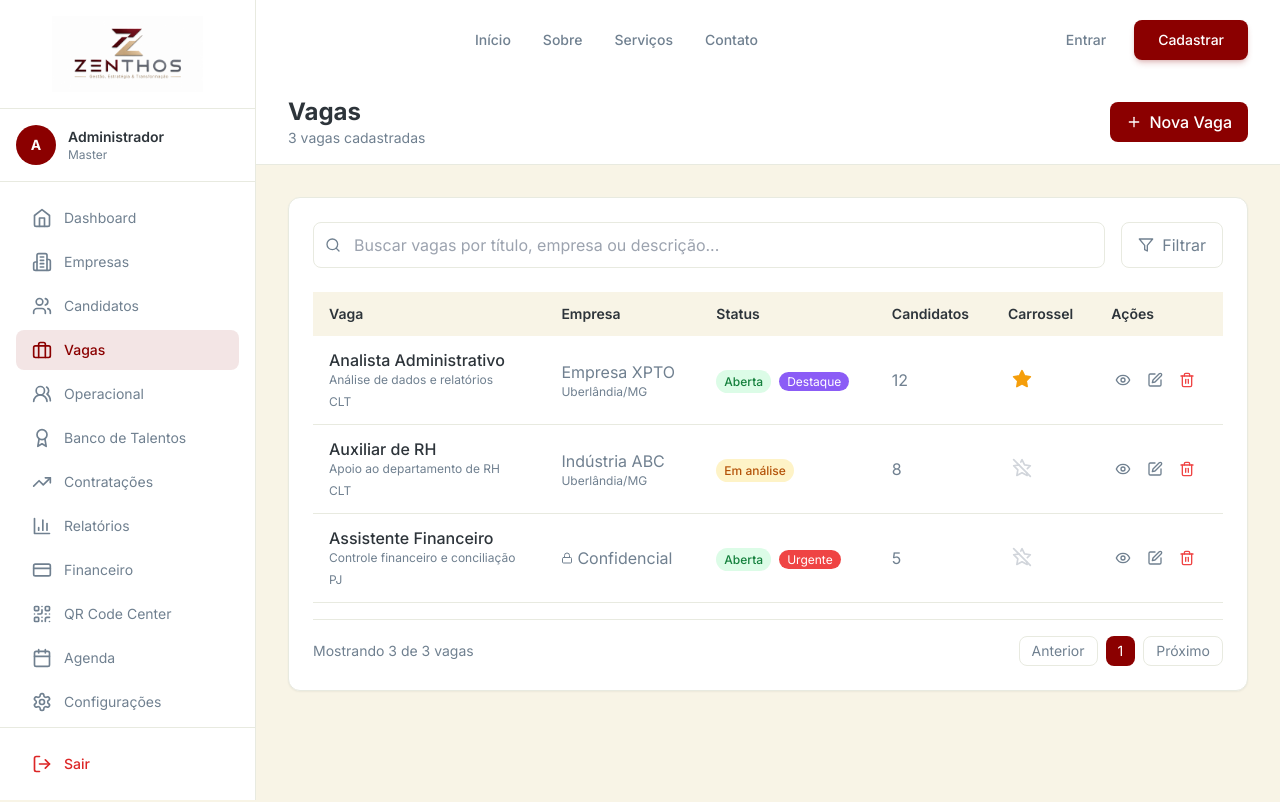
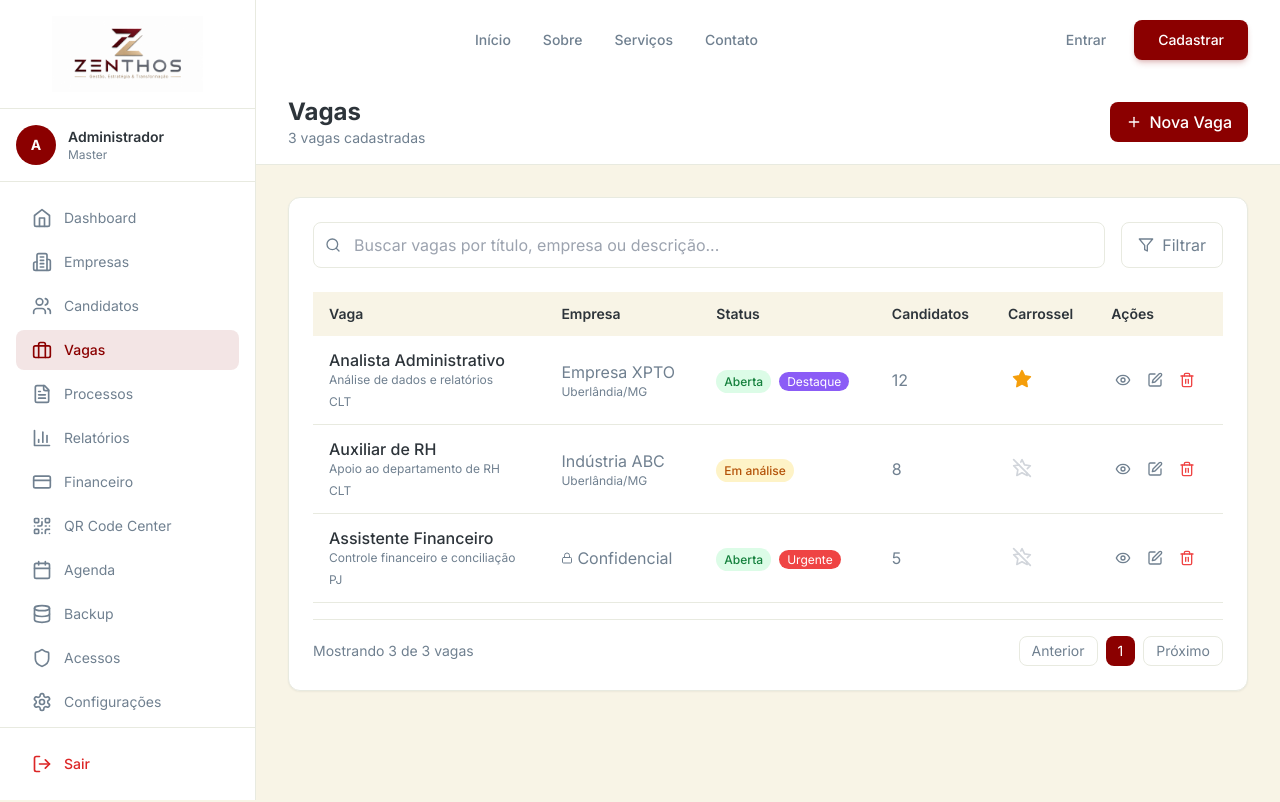
Before and after one commit to trivoroficial/consult_recruit, a Next.js app: page /admin/vagas in a window 1280 px wide. Shown: the top 802 px of the page. Built offline with nearby package versions, Linux system fonts and the light colour scheme; sample sign-in values are in the browser's storage; a web font is replaced by a local one.

Commit message:
Update SidebarAdmin.tsx

```diff
--- a/src/components/dashboard/SidebarAdmin.tsx
+++ b/src/components/dashboard/SidebarAdmin.tsx
@@ -3,22 +3,9 @@
 import Link from 'next/link'
 import { usePathname, useRouter } from 'next/navigation'
 import {
-  Home,
-  Building2,
-  Users,
-  Briefcase,
-  BarChart3,
-  CreditCard,
-  Settings,
-  LogOut,
-  QrCode,
-  FileText,
-  Calendar,
-  UsersRound,
-  Award,
-  TrendingUp,
-  Shield,
-  UserCog
+  Home, Building2, Users, Briefcase, BarChart3,
+  CreditCard, Settings, LogOut, QrCode, FileText,
+  Calendar, Database, Shield
 } from 'lucide-react'
 
 export function SidebarAdmin() {
@@ -36,31 +23,22 @@ export function SidebarAdmin() {
     { icon: Building2, label: 'Empresas', href: '/admin/empresas' },
     { icon: Users, label: 'Candidatos', href: '/admin/candidatos' },
     { icon: Briefcase, label: 'Vagas', href: '/admin/vagas' },
-    // MÓDULO OPERACIONAL
-    { icon: UsersRound, label: 'Operacional', href: '/admin/operacional/dashboard' },
-    { icon: Award, label: 'Banco de Talentos', href: '/admin/operacional/banco-talentos' },
-    { icon: TrendingUp, label: 'Contratações', href: '/admin/operacional/contratacoes' },
-    // FIM MÓDULO OPERACIONAL
+    { icon: FileText, label: 'Processos', href: '/admin/processos' },
     { icon: BarChart3, label: 'Relatórios', href: '/admin/relatorios' },
     { icon: CreditCard, label: 'Financeiro', href: '/admin/financeiro' },
     { icon: QrCode, label: 'QR Code Center', href: '/admin/qrcode' },
     { icon: Calendar, label: 'Agenda', href: '/admin/agenda' },
+    { icon: Database, label: 'Backup', href: '/admin/backup' },
+    { icon: Shield, label: 'Acessos', href: '/admin/acessos' },
     { icon: Settings, label: 'Configurações', href: '/admin/configuracoes' },
-    // SUB-ITENS DE CONFIGURAÇÕES (aparecem como itens separados)
-    { icon: Shield, label: 'Perfil de Acesso', href: '/admin/configuracoes/perfil-acesso' },
   ]
-
-  // Verifica se é uma rota de configurações para destacar o item
-  const isConfigActive = pathname?.startsWith('/admin/configuracoes')
 
   return (
     <aside className="w-64 bg-white border-r border-[#E8EAE0] h-screen flex flex-col fixed left-0 top-0 z-50">
-      {/* LOGO 2cm */}
       <div className="p-4 border-b border-[#E8EAE0] flex justify-center">
         <img src="/logo.png" alt="ZENTHOS" className="h-[2cm] w-auto object-contain" />
       </div>
 
-      {/* PERFIL */}
       <div className="p-4 border-b border-[#E8EAE0]">
         <div className="flex items-center gap-3">
           <div className="w-10 h-10 bg-[#8B0000] rounded-full flex items-center justify-center text-white font-bold text-sm">A</div>
@@ -71,20 +49,15 @@ export function SidebarAdmin() {
         </div>
       </div>
 
-      {/* MENU */}
       <nav className="flex-1 p-4 space-y-1 overflow-y-auto">
         {menuItems.map((item) => {
           const isActive = pathname === item.href || pathname?.startsWith(item.href + '/')
-          // Para Configurações, destacar também os sub-itens
-          const isConfig = item.href === '/admin/configuracoes'
-          const isConfigActive = isConfig && (pathname === '/admin/configuracoes' || pathname?.startsWith('/admin/configuracoes/'))
-
           return (
             <Link
               key={item.href}
               href={item.href}
               className={`flex items-center gap-3 px-4 py-2.5 rounded-lg transition ${
-                isActive || isConfigActive
+                isActive
                   ? 'bg-[#8B0000]/10 text-[#8B0000] font-medium'
                   : 'text-[#708090] hover:bg-[#F8F4E6] hover:text-[#8B0000]'
               }`}
@@ -96,7 +69,6 @@ export function SidebarAdmin() {
         })}
       </nav>
 
-      {/* SAIR */}
       <div className="p-4 border-t border-[#E8EAE0]">
         <button
           onClick={handleLogout}
```
